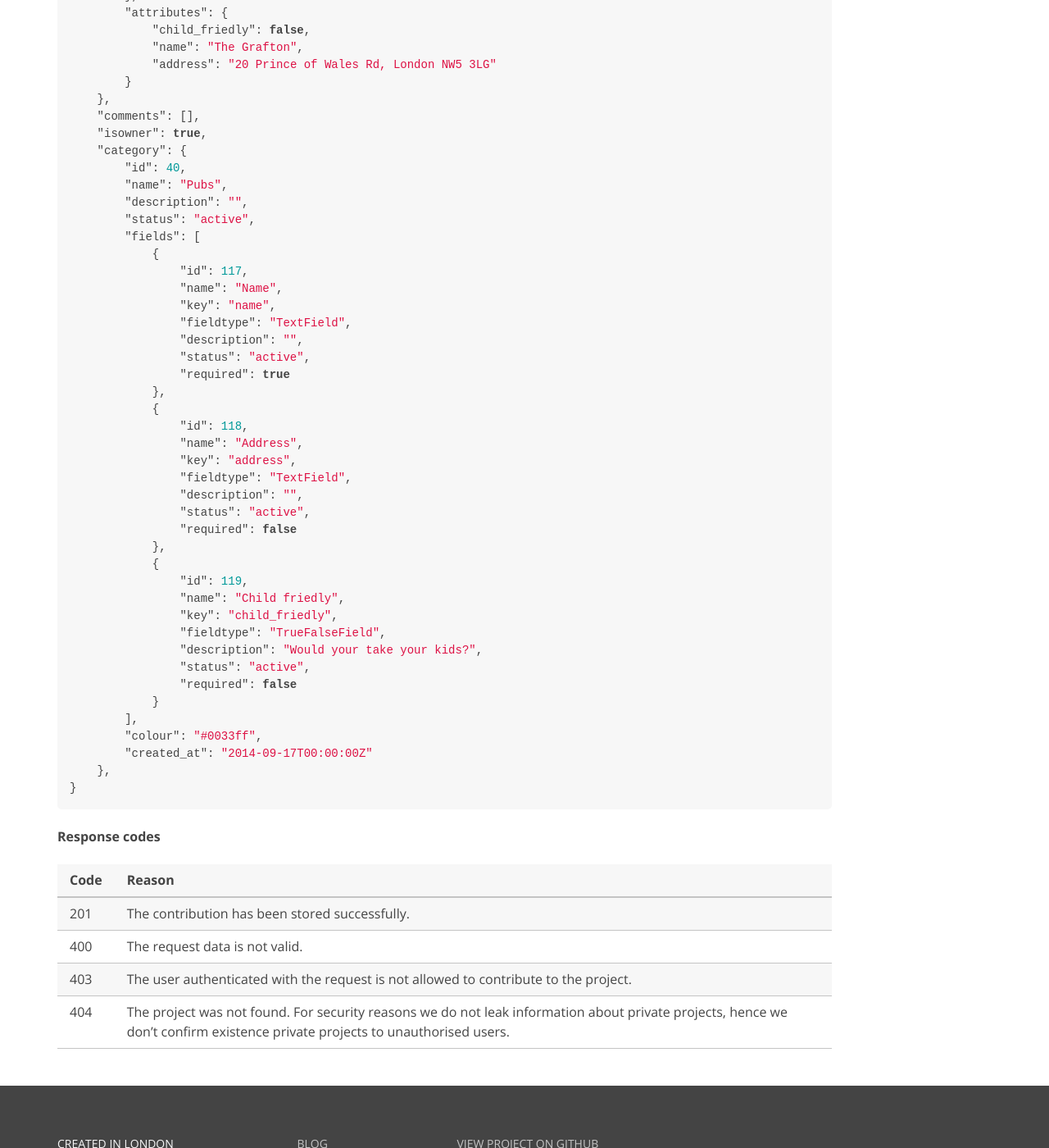
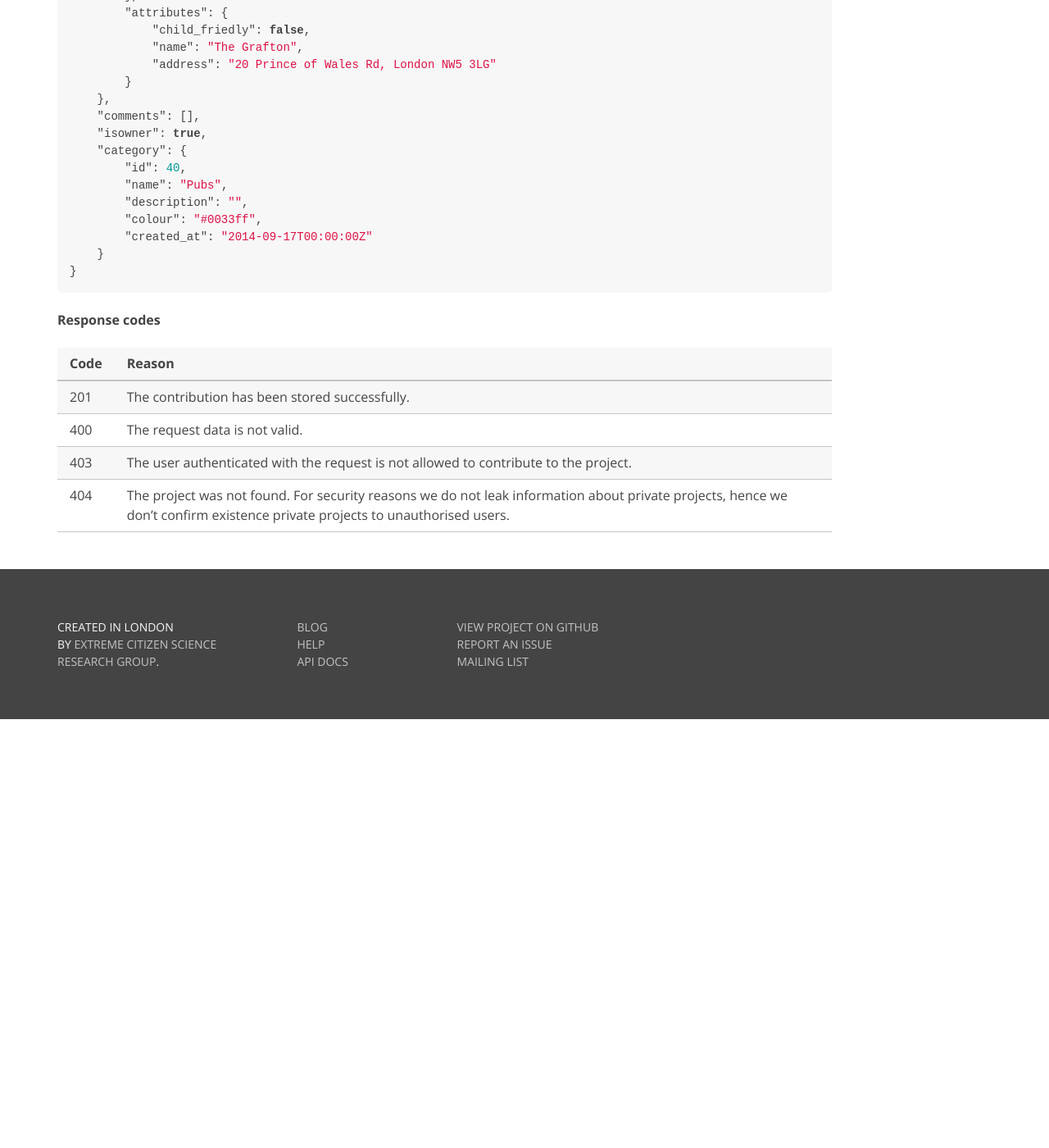
Before and after one commit to ExCiteS/geokey-website, a Jekyll site: the page built from _docs/contribution-add.md, in a window 1280 px wide and 1400 px high, scrolled down 2005 px. Shown: the whole window at 82% size. Built offline with Jekyll 4.4.1, drawn with Linux system fonts in a browser that asks for light colours; Markdown is read by kramdown in place of the engine named in the settings; after the commit the page ends 2882 px from its top, so only the background shows below that.

Commit message:
Update contribution-add.md

```diff
--- a/_docs/contribution-add.md
+++ b/_docs/contribution-add.md
@@ -92,39 +92,9 @@ The response contains the [contribution](contribution-response.html) that has be
         "id": 40,
         "name": "Pubs",
         "description": "",
-        "status": "active",
-        "fields": [
-            {
-                "id": 117,
-                "name": "Name",
-                "key": "name",
-                "fieldtype": "TextField",
-                "description": "",
-                "status": "active",
-                "required": true
-            },
-            {
-                "id": 118,
-                "name": "Address",
-                "key": "address",
-                "fieldtype": "TextField",
-                "description": "",
-                "status": "active",
-                "required": false
-            },
-            {
-                "id": 119,
-                "name": "Child friedly",
-                "key": "child_friedly",
-                "fieldtype": "TrueFalseField",
-                "description": "Would your take your kids?",
-                "status": "active",
-                "required": false
-            }
-        ],
         "colour": "#0033ff",
         "created_at": "2014-09-17T00:00:00Z"
-    },
+    }
 }
 {% endhighlight %}
 
```
